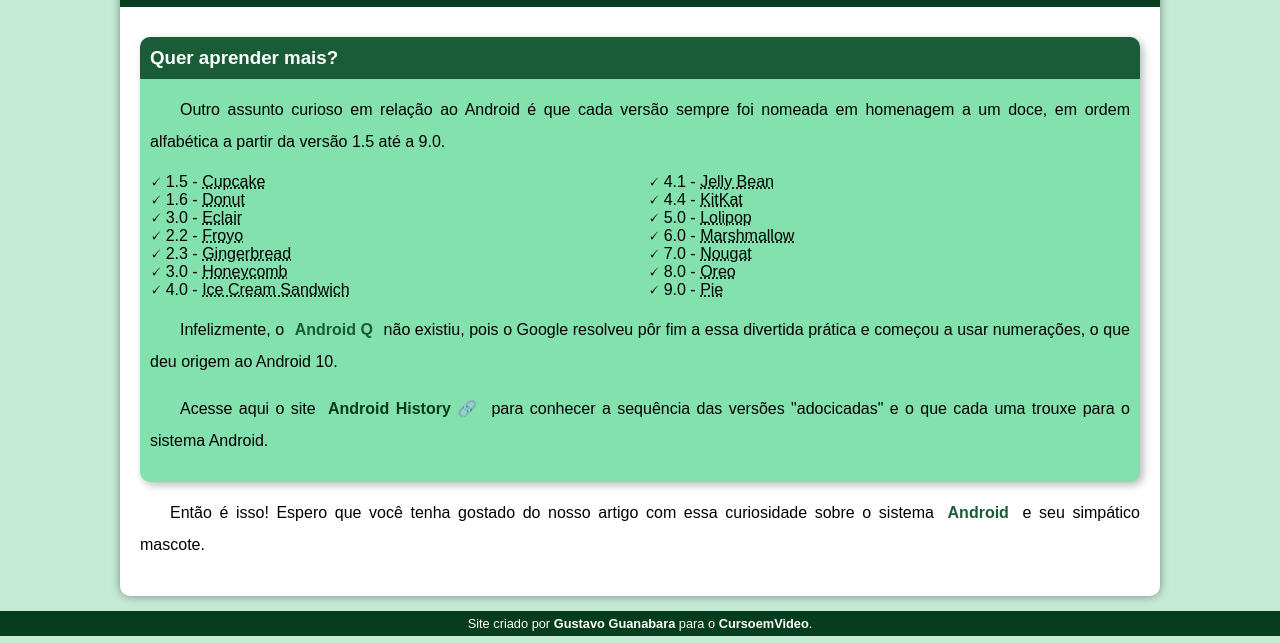
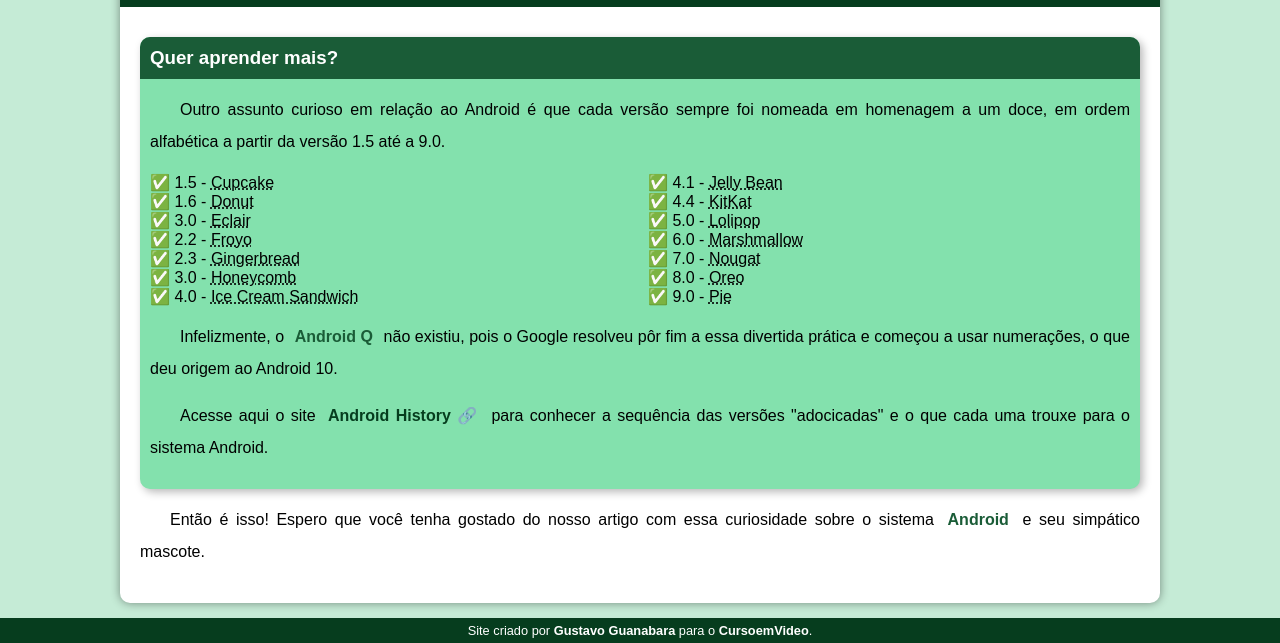
Before and after one commit to guilhermetormena/site, a plain HTML site: page index.html in a window 1280 px wide. Shown: the part 2369-3012 px from the top of the page. Drawn offline with Linux system fonts and the light colour scheme.

Commit message:
Update style.css

```diff
--- a/css/style.css
+++ b/css/style.css
@@ -182,7 +182,7 @@ aside h3{
 }
 
 aside > ul{
-    list-style-type: '\1F5F8\00A0';
+    list-style-type: '\2705\00A0';
     list-style-position: inside;
     columns: 2;
 }
```
